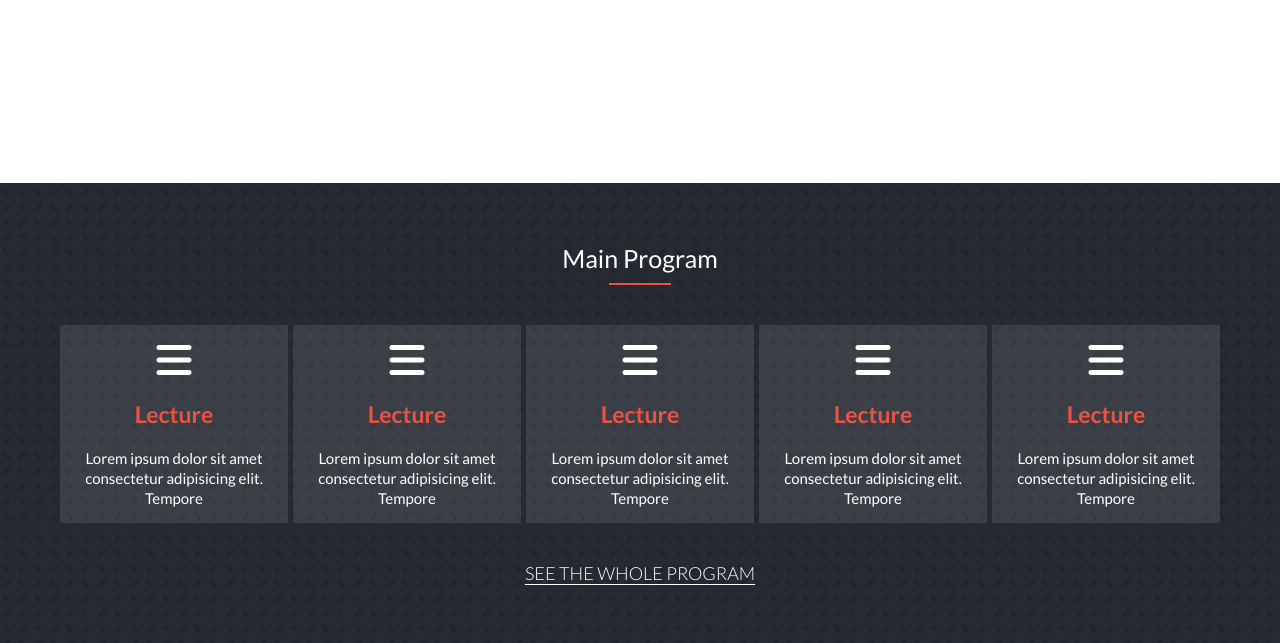
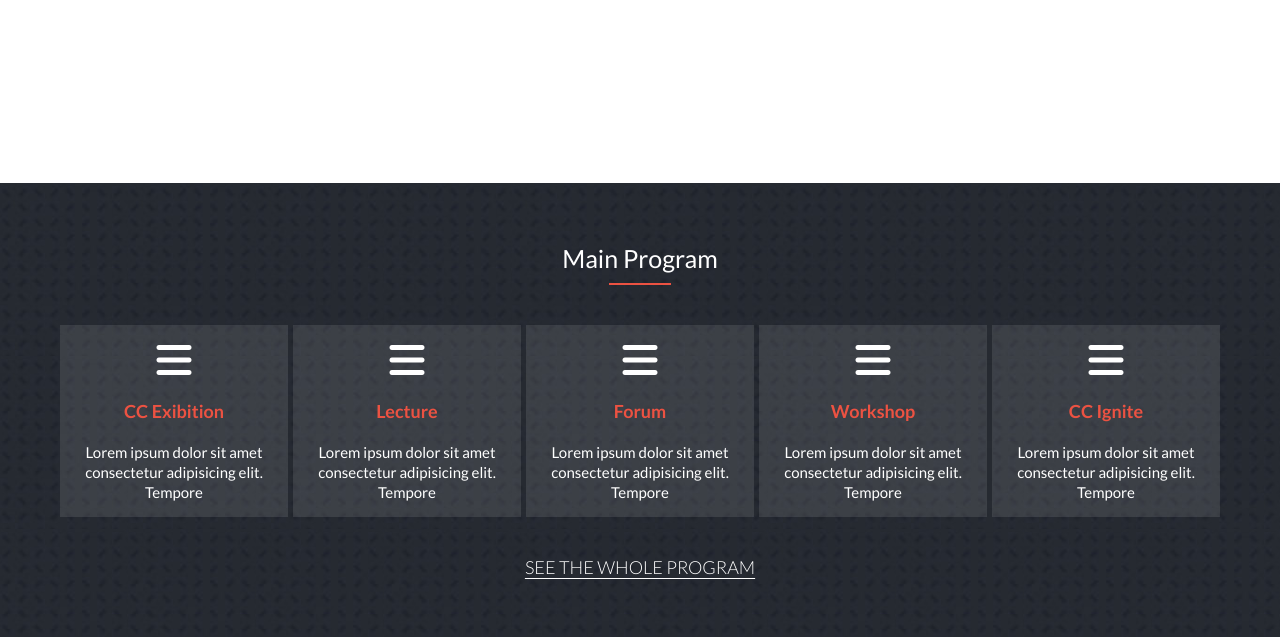
Before and after one commit to Chrissiku/Conferencing-webiste, a website: page index.html in a window 1280 px wide. Shown: the part 697-1340 px from the top of the page. Drawn offline with Linux system fonts and the light colour scheme.

Commit message:
Adjust program card for the desktop version

```diff
--- a/css/style.css
+++ b/css/style.css
@@ -225,7 +225,7 @@ section.program .program-content .program-card {
   align-items: center;
   gap: 20px;
   background-color: rgba(255, 255, 255, 0.103);
-  padding: 15px;
+  padding: 10px;
   font-family: "Lato";
   transition: all 0.3s ease-in-out;
 }
@@ -242,6 +242,7 @@ section.program .program-content .program-card span i {
 section.program .program-content .program-card h3 {
   font-size: 23px;
   color: #ec5242;
+  min-width: 100px;
 }
 
 section.program .program-content .program-card p {
@@ -491,6 +492,7 @@ section.program .btn1 {
     padding: 15px;
     font-family: "Lato";
     transition: all 0.5s ease;
+    max-height: 270px;
   }
 
   section.program .program-content .program-card:hover {
@@ -503,7 +505,8 @@ section.program .btn1 {
   }
 
   section.program .program-content .program-card h3 {
-    font-size: 23px;
+    font-size: 18px;
+    text-align: center;
     color: #ec5242;
   }
 
--- a/index.html
+++ b/index.html
@@ -94,7 +94,7 @@
         <div class="program-content">
           <div class="program-card">
             <span class="icon"><i class="fa-solid fa-bars"></i></span>
-            <h3>Lecture</h3>
+            <h3>CC Exibition</h3>
             <p>
               Lorem ipsum dolor sit amet consectetur adipisicing elit. Tempore
             </p>
@@ -108,21 +108,21 @@
           </div>
           <div class="program-card">
             <span class="icon"><i class="fa-solid fa-bars"></i></span>
-            <h3>Lecture</h3>
+            <h3>Forum</h3>
             <p>
               Lorem ipsum dolor sit amet consectetur adipisicing elit. Tempore
             </p>
           </div>
           <div class="program-card">
             <span class="icon"><i class="fa-solid fa-bars"></i></span>
-            <h3>Lecture</h3>
+            <h3>Workshop</h3>
             <p>
               Lorem ipsum dolor sit amet consectetur adipisicing elit. Tempore
             </p>
           </div>
           <div class="program-card">
             <span class="icon"><i class="fa-solid fa-bars"></i></span>
-            <h3>Lecture</h3>
+            <h3>CC Ignite</h3>
             <p>
               Lorem ipsum dolor sit amet consectetur adipisicing elit. Tempore
             </p>
```
